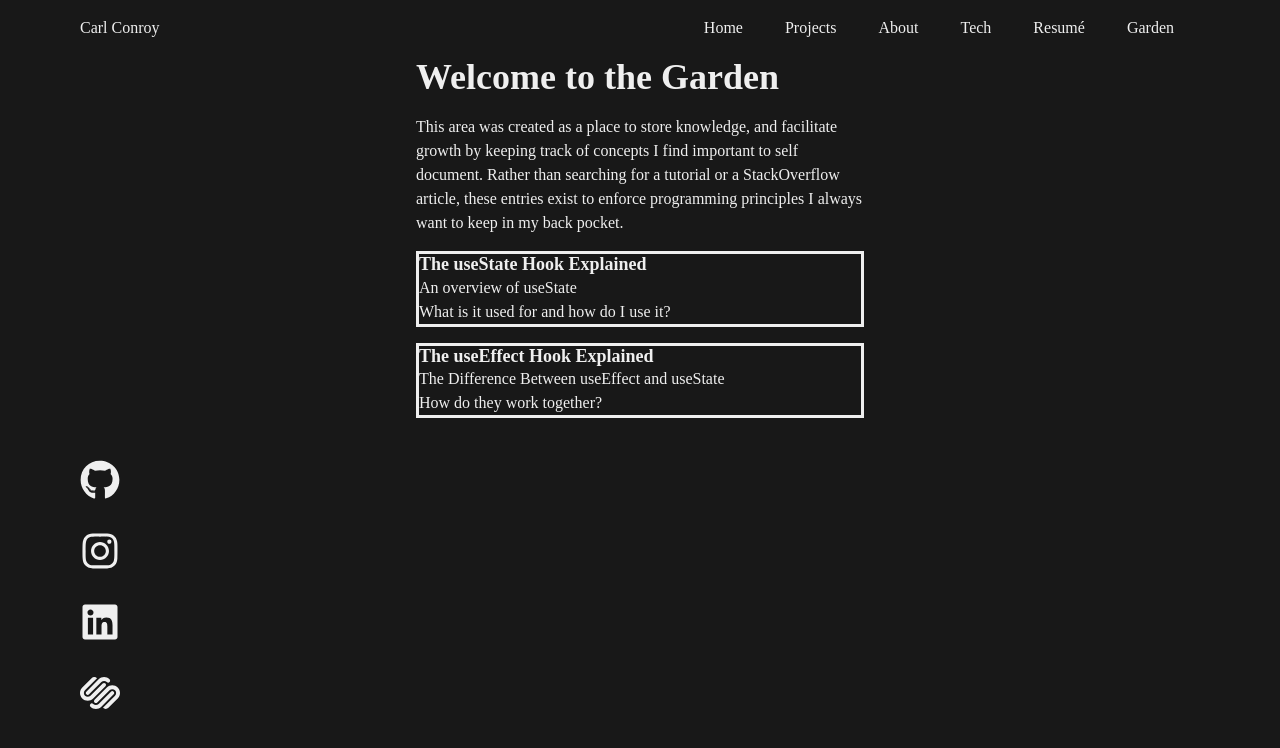
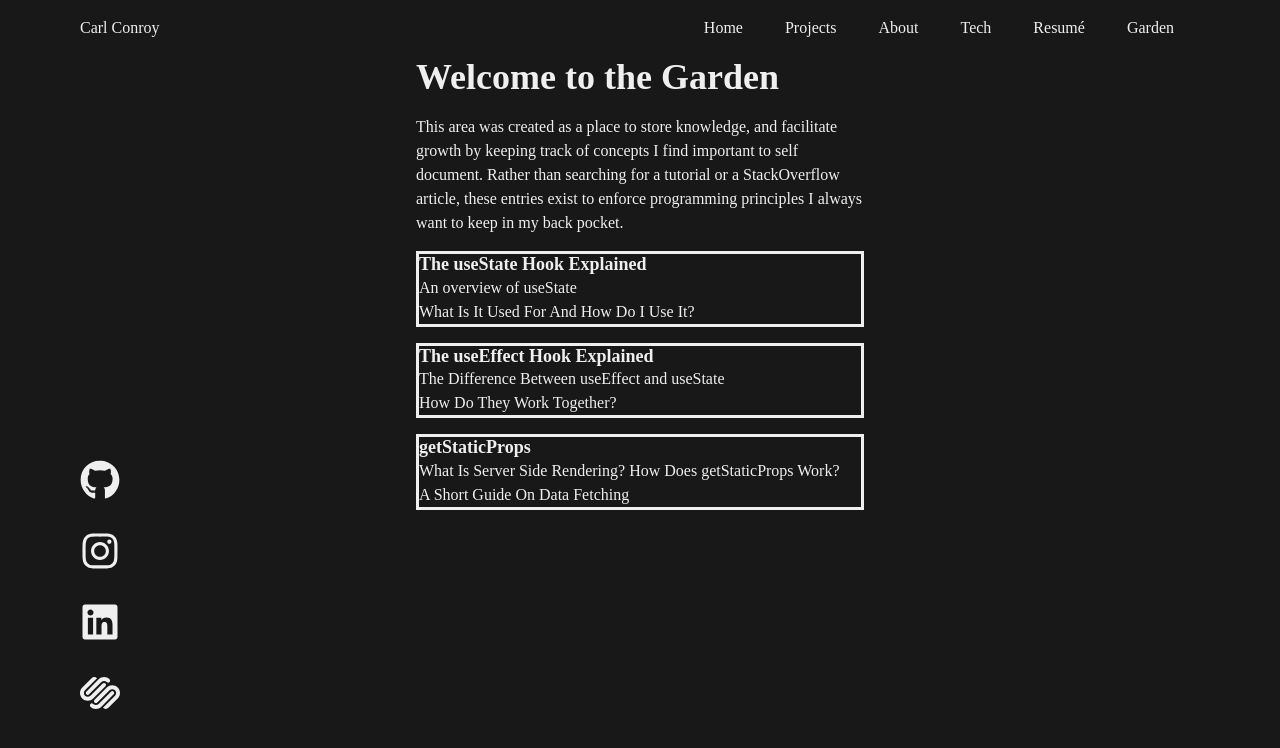
Before and after one commit to CarlinCharge/carlconroyv2, a Next.js app: page /garden in a window 1280 px wide. Shown: the top 748 px of the page. Built offline with nearby package versions, Linux system fonts and the light colour scheme.

Commit message:
adds new post idea

```diff
--- a/src/components/Garden/GardenPostCard.tsx
+++ b/src/components/Garden/GardenPostCard.tsx
@@ -7,13 +7,20 @@ const GardenPostCard = () => {
       <Box maxW="md" mt={4} border="solid">
         <Heading fontSize="lg">The useState Hook Explained</Heading>
         <Text fontSize="md">An overview of useState</Text>
-        <Text>What is it used for and how do I use it?</Text>
+        <Text>What Is It Used For And How Do I Use It?</Text>
       </Box>
 
       <Box maxW="md" mt={4} border="solid">
         <Heading fontSize="lg">The useEffect Hook Explained</Heading>
         <Text fontSize="md">The Difference Between useEffect and useState</Text>
-        <Text>How do they work together?</Text>
+        <Text>How Do They Work Together?</Text>
+      </Box>
+      <Box maxW="md" mt={4} border="solid">
+        <Heading fontSize="lg">getStaticProps</Heading>
+        <Text fontSize="md">
+          What Is Server Side Rendering? How Does getStaticProps Work?{" "}
+        </Text>
+        <Text>A Short Guide On Data Fetching</Text>
       </Box>
     </>
   );
```
